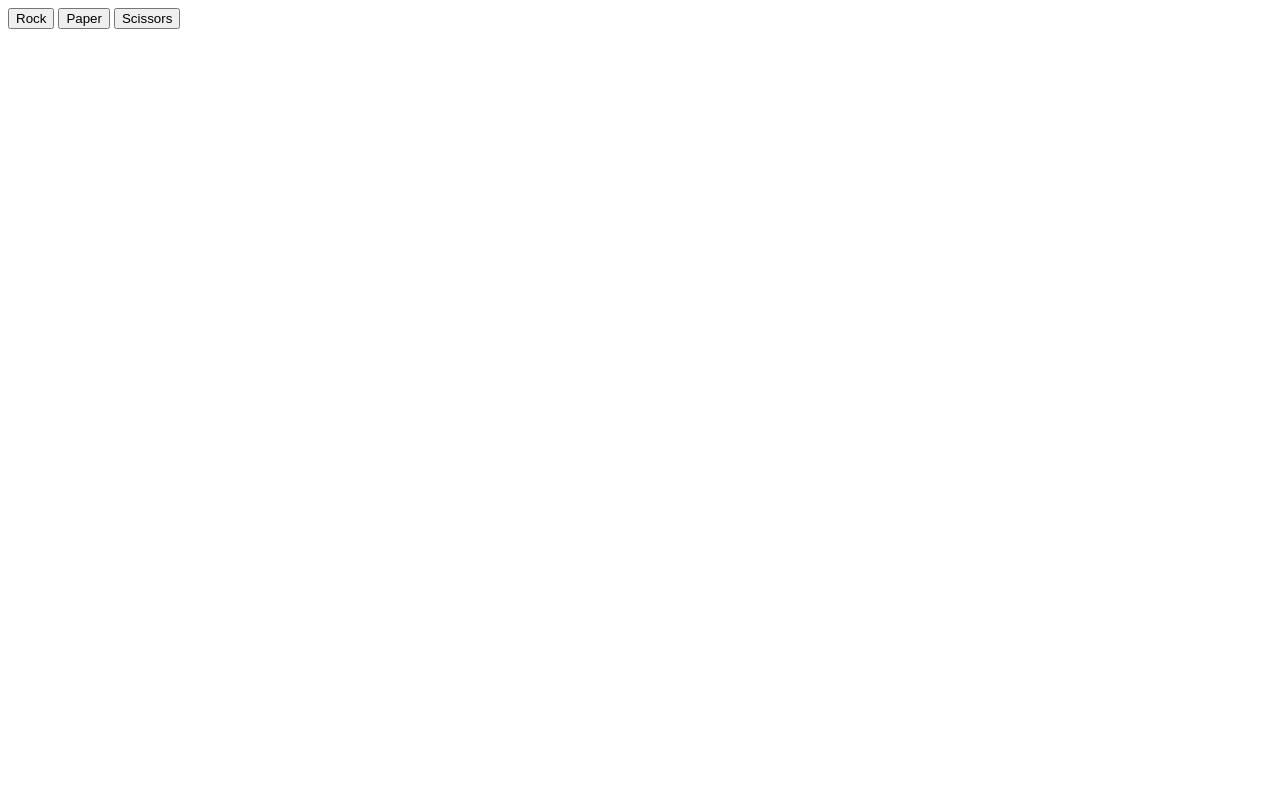
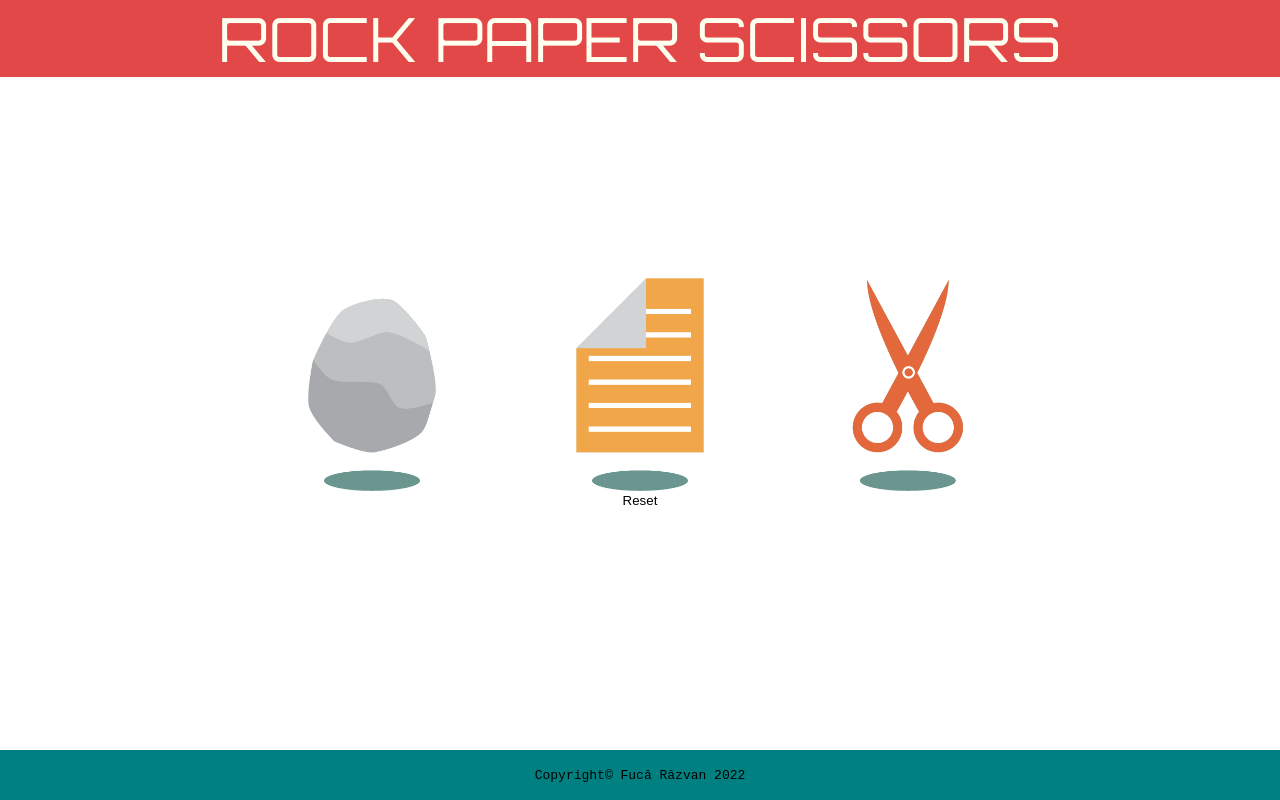
Before and after one commit to RZVD/rock_paper_scissors, a plain HTML site: page index.html in a window 1280 px wide. Drawn offline with Linux system fonts and the light colour scheme.

Commit message:
Most of GUI finished. Started working on a reset button

```diff
--- a/index.html
+++ b/index.html
@@ -6,17 +6,32 @@
     <meta name="viewport" content="width=device-width, initial-scale=1.0">
     <title>Document</title>
     <script src ="javascript.js" defer></script>
+    <link rel="stylesheet" href="style.css">
+    <link href="https://fonts.googleapis.com/css2?family=Orbitron:wght@400;500&display=swap" rel="stylesheet">
+    <link rel="preconnect" href="https://fonts.googleapis.com">
+    <link
+      href="https://fonts.googleapis.com/css2?family=Press+Start+2P&family=Roboto:wght@400;700&display=swap"
+      rel="stylesheet">
 </head>
 <body>
-    <div id="container">
-        <button id="rock">Rock</button>
-        <button id="paper">Paper</button>
-        <button id="scissors">Scissors</button>
 
-        <div class="disp_results">
+    <header><p>ROCK PAPER SCISSORS</p></header>
+    <div class="disp_results"></div>
+    <div class="controls">
+        <button id="rock">
+            <img src="images/ROCK.png" alt="rock">
+        </button>
+        <button id="paper">
+            <img src="images/PAPER.png" alt="paper">
+        </button>
+        <button id="scissors">
+            <img src="images/SCISSORS.png" alt="scissors">
+        </button>
+    </div>
+    <button class="reset">Reset</button>
 
-        </div>
+    <footer class="footer"></footer>
 
-    </div>
+
 </body>
 </html>
--- a/javascript.js
+++ b/javascript.js
@@ -1,12 +1,27 @@
 const NUMBER_OF_ROUNDS = 5;
 const display = document.querySelector('.disp_results');
+const text = document.createElement('p');
+display.style.whiteSpace = 'pre-line';
+const footer = document.querySelector('footer');
+footer.style.fontFamily = 'monospace';
+let copyright = 'Copyright© Fucă Răzvan ' + new Date().getFullYear();
+let copyrightP = document.createElement('p');
+copyrightP.textContent = copyright;
+footer.appendChild(copyrightP);
+footer.textContent = copyright;
 let playerScore = 0;
 let computerScore = 0;
 let output = "";
 
+
 function getRandomInteger(min, max) {
     return Math.floor(Math.random() * (max - min)) + min;
 }
+
+function reset(){
+    output = '';
+}
+
 
 function computerPlay(){
     let outcome = getRandomInteger(0, 3);
@@ -26,8 +41,9 @@ function computerPlay(){
 }
 
 function displayResults(string){
-    display.textContent = string + " " + playerScore + "-" + computerScore;
-
+    text.textContent = string + '\n' + playerScore + "-" + computerScore;
+    if(!display.hasChildNodes()) display.appendChild(text);
+    else display.replaceChild(text, text);
 }
 function updateScore(won){
 
@@ -37,11 +53,11 @@ function updateScore(won){
     }
     else{
         switch (won) {
-        case -1:
+        case 1:
             playerScore += 1;
             if(playerScore === 5) output = "Player Won";
             break;
-        case 1:
+        case -1:
             computerScore += 1;
             if(computerScore === 5) output = "Computer Won";
             break;
@@ -66,7 +82,7 @@ function playRound(playerSelection, computerSelection = computerPlay()){
                 won = -1;
             }
             else{
-                output = "Tie";
+                output = " Tie ";
                 won = 0;
             }
             break;
@@ -82,7 +98,7 @@ function playRound(playerSelection, computerSelection = computerPlay()){
                 won = -1;
             }
             else{
-                output = "Tie";
+                output = " Tie ";
                 won = 0;
             }
 
@@ -99,7 +115,7 @@ function playRound(playerSelection, computerSelection = computerPlay()){
                 won = -1;
             }
             else{
-                output = "Tie";
+                output = " Tie ";
                 won = 0;
             }
             break;
@@ -108,9 +124,13 @@ function playRound(playerSelection, computerSelection = computerPlay()){
     displayResults(output);
 }
 
-let buttons = document.querySelectorAll('button');
+let buttons = document.querySelectorAll('.controls>button');
 buttons.forEach( (button) => {
     button.addEventListener('click', () =>{
         roundOut = playRound(button.id);
     });
 });
+let resetButton = document.querySelector('.reset');
+reset.addEventListener('click', () =>{
+    reset();
+});
--- /dev/null
+++ b/style.css
@@ -0,0 +1,76 @@
+body, html{
+    padding : 0px;
+    margin : 0px;
+    width: 100%;
+    height: 100%;
+}
+body{
+    display: flex;
+    flex-direction: column;
+    align-items: center;
+    justify-content: center;
+
+}
+header{
+    width: 100%;
+    font-family: Orbitron, sans-serif;
+    font-size: calc(45px + 1.25vw);
+    color: ivory;
+    text-align: center;
+    text-justify: center;
+    background-color: #e24848;
+}
+
+button{
+    display: flex;
+    aspect-ratio: 1;
+    background-color: transparent;
+    border: none;
+    }
+img{
+    width : max(10vw, 75px);
+}
+header>p{
+    margin: 0px;
+    padding: 0px;
+}
+footer{
+    display: flex;
+    align-items: center;
+    justify-content: center;
+    font-size: 15 px;
+    height: min(10vh, 50px);
+    width: 100%;
+    font-family: fantasy;
+    justify-self: flex-end;
+    background-color: teal;
+    margin-top: auto;
+}
+footer>.p{
+    color: aliceblue;
+}
+.disp_results>p{
+    align-self: center;
+    width: 50%;
+    text-align: center;
+}
+
+.disp_results{
+    display: flex;
+    justify-content: center;
+    align-items: center;
+    white-space: pre-line;
+   /*  text-align: center;
+    text-justify: center; */
+    width: 100vw;
+    height: min(50vw, 200px);
+    font-family: 'Press Start 2P';
+
+}
+.controls{
+    width: 100%;
+    display: flex;
+    align-items: center;
+    justify-content: center;
+    gap: max(25px,10vw);
+}
```
Also changed, not shown: images/PAPER.png (added), images/ROCK.png (added), images/SCISSORS.png (added), images/paper.webp (added), images/rock.jpg (added), images/scissors.png (added).
